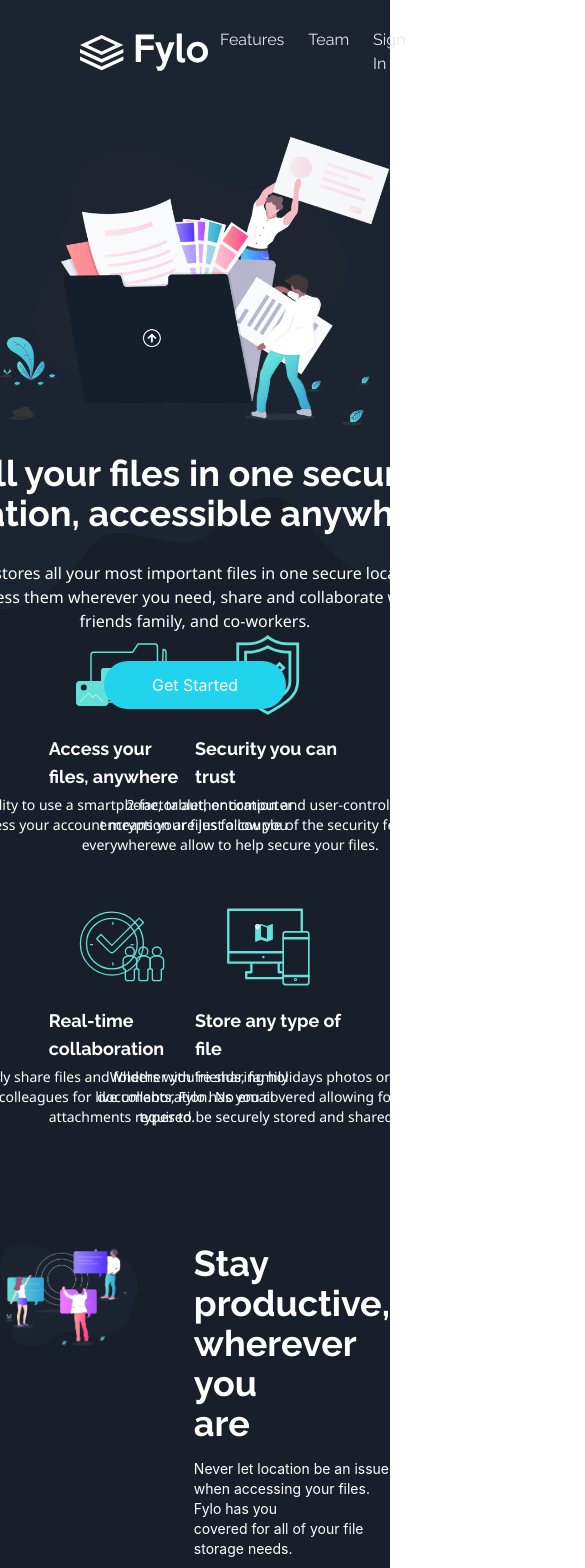
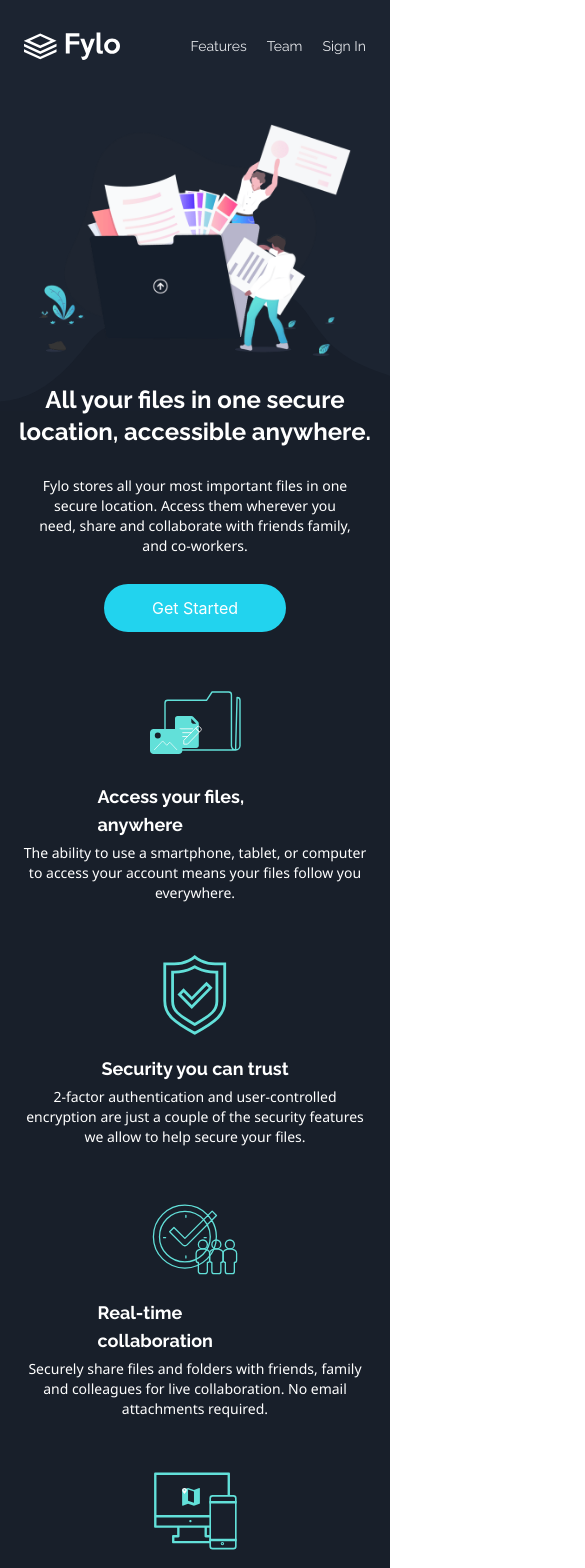
Before and after one commit to simonescob/fylo-landing, a React (Create React App) app: page / in a window 390 px wide. Shown: the top 1568 px of the page, 585 px wide, since content can reach past the window. Built offline with nearby package versions, Linux system fonts and the light colour scheme.

Commit message:
adding files

```diff
--- a/src/components/topbar/index.tsx
+++ b/src/components/topbar/index.tsx
@@ -20,14 +20,14 @@ function Topbar() {
   ]
 
   return (
-    <div className='flex justify-between items-center px-20 py-7 bg-intro-dark-blue text-white'>
+    <div className='flex justify-between items-center px-6 py-8 lg:px-20 lg:py-7 bg-intro-dark-blue text-white'>
 
-      <img className='w-32' src={logo} alt="" />
+      <img className='w-24 lg:w-32' src={logo} alt="" />
 
       <div className='flex'>
         {
           links.map((link: any) =>
-            <a className='font-raleway mx-3 text-gray-200 hover:underline' href={link.url}>{link.name}</a>
+            <a className='lg:w-[72px] mr-5 lg:mr-7 last:mr-0 text-sm lg:text-base text-center font-raleway text-gray-200 hover:font-bold hover:underline' href={link.url}>{link.name}</a>
           )
         }
       </div>
--- a/src/sections/Features.tsx
+++ b/src/sections/Features.tsx
@@ -31,9 +31,9 @@ function Features() {
   ]
 
   return (
-    <div className='flex justify-center text-white'>
+    <div className='flex justify-center text-white pt-64 lg:pt-0'>
 
-      <div className="flex flex-wrap w-3/4 text-white">
+      <div className="w-full flex flex-col lg:flex-row justify-center items-center flex-wrap text-white">
         {
           featureList.map(feature =>
             <Feature
--- a/src/sections/Footer.tsx
+++ b/src/sections/Footer.tsx
@@ -13,7 +13,7 @@ function Footer() {
         <img src={logo} alt="" />
       </div>
 
-      <div className="flex justify-between items-start">
+      <div className="flex flex-col lg:flex-row justify-between items-start">
 
         <div className="flex items-start">
 
--- a/src/sections/Header.tsx
+++ b/src/sections/Header.tsx
@@ -7,15 +7,15 @@ function Header() {
   return (
     <header className='flex flex-col justify-center items-center bg-intro-dark-blue text-white'>
 
-      <img className='mt-8' src={img} alt="" />
+      <img className='relative z-50 w-[80%] lg:w-fit mt-8' src={img} alt="" />
 
       <div className="relative flex flex-col justify-center items-center">
 
-        <div className="w-[33rem] font-raleway font-bold text-4xl text-center pt-7">
+        <div className="lg:w-[33rem] font-raleway font-bold text-2xl lg:text-4xl text-center mx-4 lg:mx-0 pt-7">
           All your files in one secure location, accessible anywhere.
         </div>
 
-        <div className="w-[30rem] font-noto-sans font-normal text-base text-center pt-7">
+        <div className="w-[80%] lg:w-[30rem] font-noto-sans font-normal text-sm lg:text-base text-center pt-7">
           Fylo stores all your most important files in one secure location. Access them wherever
           you need, share and collaborate with friends family, and co-workers.
         </div>
@@ -26,7 +26,7 @@ function Header() {
 
       </div>
 
-      <img className='-mt-60' src={bgCurveDT} alt="bg-curve" />
+      <img className='-mt-[370px] lg:-mt-60' src={bgCurveDT} alt="bg-curve" />
 
     </header>
   )
--- a/src/sections/HowWorks.tsx
+++ b/src/sections/HowWorks.tsx
@@ -5,7 +5,7 @@ function HowWorks() {
   return (
     <div className='flex justify-center pt-20 pb-28'>
 
-      <div className="flex lg:w-[85%] 2xl:w-4/6">
+      <div className="flex flex-col lg:flex-row lg:w-[85%] 2xl:w-4/6">
 
         <div className="w-[60%]">
 
--- a/src/sections/Mailing.tsx
+++ b/src/sections/Mailing.tsx
@@ -4,7 +4,7 @@ function Mailing() {
   return (
     <div className='h-[400px] relative'>
 
-      <div className="flex flex-col items-center justify-center px-16 py-10 absolute top-[15%] left-[15%] bg-intro-dark-blue text-white">
+      <div className="flex flex-col items-center justify-center lg:px-16 lg:py-10 absolute top-[15%] left-[15%] bg-intro-dark-blue text-white">
 
         <div className="font-raleway font-bold text-4xl mb-4">
           Get early access today
@@ -17,8 +17,7 @@ function Mailing() {
 
         <div className="h-fit flex justify-center items-center">
 
-          <input className='w-[500px] p-3 rounded-full outline-none mr-8' type="text" placeholder='email@example.com' />
-
+          <input className='w-11/12 lg:w-[500px] p-3 rounded-full outline-none mr-8' type="text" placeholder='email@example.com' />
           <button className='bg-cyan-400 text-white py-3 px-12 rounded-full'>Get Started For Free</button>
 
         </div>
--- a/src/sections/Testimonials.tsx
+++ b/src/sections/Testimonials.tsx
@@ -33,7 +33,7 @@ function Testimonials() {
 
       <img className='absolute top-0 lg:left-[7%] 2xl:left-[16.3%]' src={bgQuotes} alt="quotes image" />
 
-      <div className="flex z-10 mt-9 lg:w-[85%] 2xl:w-4/6">
+      <div className="w-full flex flex-col lg:flex-row z-10 mt-9 lg:w-[85%] 2xl:w-4/6">
 
         {
 
```
